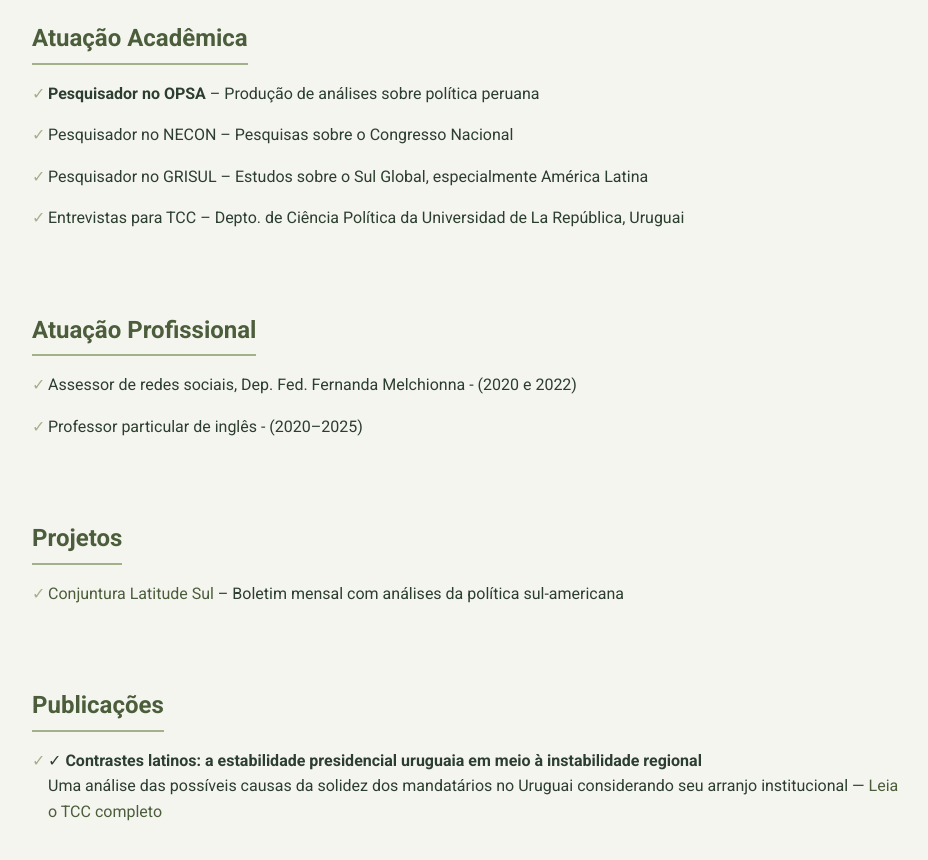
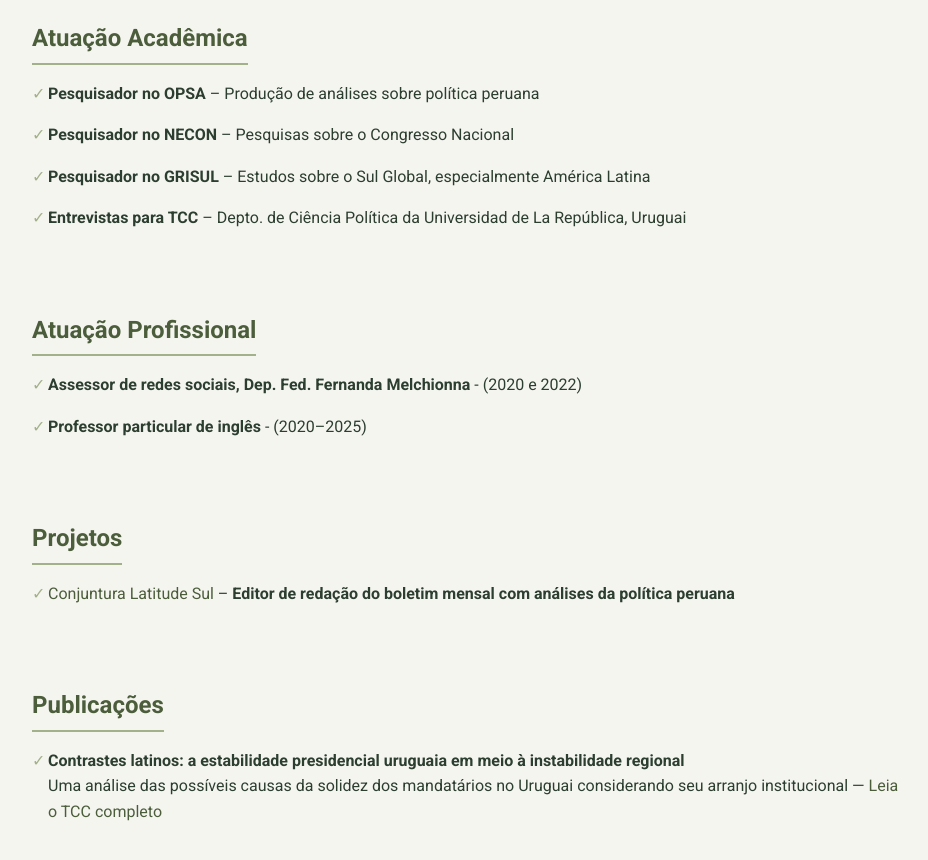
Before and after one commit to lucascberti/lucascberti.github.io, a plain HTML site: page index.html in a window 1280 px wide. Shown: the part 688-1548 px from the top of the page, without its empty margins (174-1102 px from the left). Drawn offline with Linux system fonts and the light colour scheme.

Commit message:
Update index.html

```diff
--- a/index.html
+++ b/index.html
@@ -138,33 +138,34 @@
   <h2 id="academic-experience-title">Atuação Acadêmica</h2>
   <ul id="academic-experience-list">
     <li><b>Pesquisador no OPSA</b> – Produção de análises sobre política peruana</li>
-    <li></b>Pesquisador no NECON</b> – Pesquisas sobre o Congresso Nacional</li>
-    <li></b>Pesquisador no GRISUL</b> – Estudos sobre o Sul Global, especialmente América Latina</li>
-    <li></b>Entrevistas para TCC</b> – Depto. de Ciência Política da Universidad de La República, Uruguai</li>
+    <li><b>Pesquisador no NECON</b> – Pesquisas sobre o Congresso Nacional</li>
+    <li><b>Pesquisador no GRISUL</b> – Estudos sobre o Sul Global, especialmente América Latina</li>
+    <li><b>Entrevistas para TCC</b> – Depto. de Ciência Política da Universidad de La República, Uruguai</li>
   </ul>
 </section>
 
 <section id="experiencia-profissional">
   <h2 id="professional-experience-title">Atuação Profissional</h2>
   <ul id="professional-experience-list">
-    <li></b>Assessor de redes sociais, Dep. Fed. Fernanda Melchionna</b> - (2020 e 2022)</li>
-    <li></b>Professor particular de inglês</b> - (2020–2025)</li>
+    <li><b>Assessor de redes sociais, Dep. Fed. Fernanda Melchionna</b> - (2020 e 2022)</li>
+    <li><b>Professor particular de inglês</b> - (2020–2025)</li>
   </ul>
 </section>
 
 <section id="projetos">
   <h2 id="projects-title">Projetos</h2>
   <ul id="projects-list">
-    <li><a href="https://opsa.com.br/conjuntura-latitude-sul/" target="_blank">Conjuntura Latitude Sul</a> – </b>Boletim mensal com análises da política sul-americana</b></li>
+    <li><a href="https://opsa.com.br/conjuntura-latitude-sul/" target="_blank">Conjuntura Latitude Sul</a> – <b>Editor de redação do boletim mensal com análises da política peruana</b></li>
   </ul>
 </section>
 
 <section id="publicacoes">
   <h2 id="publications-title">Publicações</h2>
   <ul id="publications-list">
-    <li>✓ <b>Contrastes latinos: a estabilidade presidencial uruguaia em meio à instabilidade regional</b><br>
-        Uma análise das possíveis causas da solidez dos mandatários no Uruguai considerando seu arranjo institucional —
-        <a href="http://www.repositorio-bc.unirio.br:8080/xmlui/handle/unirio/14601" target="_blank">Leia o TCC completo</a>
+    <li>
+      <b>Contrastes latinos: a estabilidade presidencial uruguaia em meio à instabilidade regional</b><br>
+      Uma análise das possíveis causas da solidez dos mandatários no Uruguai considerando seu arranjo institucional —
+      <a href="http://www.repositorio-bc.unirio.br:8080/xmlui/handle/unirio/14601" target="_blank">Leia o TCC completo</a>
     </li>
   </ul>
 </section>
@@ -180,7 +181,7 @@
 <section id="premios">
   <h2 id="awards-title">Prêmios</h2>
   <ul id="awards-list">
-    <li>2024 – </b>Melhor Trabalho de Graduação</b>, Jornada Discente do Programa de Pós-graduação em Ciência Política da UNIRIO</li>
+    <li>2024 – <b>Melhor Trabalho de Graduação</b>, Jornada Discente do Programa de Pós-graduação em Ciência Política da UNIRIO</li>
   </ul>
 </section>
 
@@ -190,7 +191,7 @@
   <p>🔗 <a href="https://www.linkedin.com/in/lucascberti11" target="_blank">LinkedIn</a> |
       <a href="https://github.com/lucascberti" target="_blank">GitHub</a> |
       <a href="http://lattes.cnpq.br/3201012395712916" target="_blank">Lattes</a></p>
-  <p id="languages">Idiomas: Inglês (fluente), Francês e Espanhol (avançados), Italiano (intermediário)</p>
+<p id="languages">🌐 Idiomas: Inglês (fluente), Francês e Espanhol (avançados), Italiano (intermediário)</p>
 </section>
 
 <footer>
```
